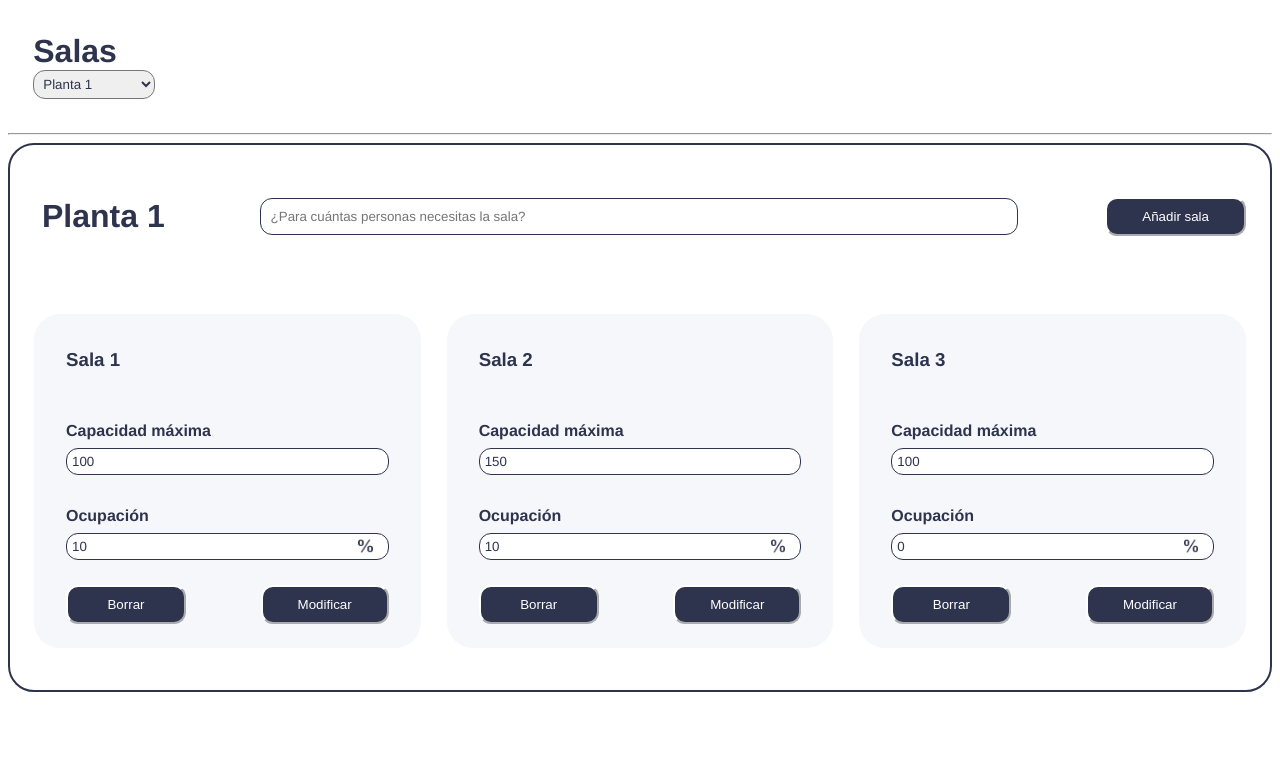
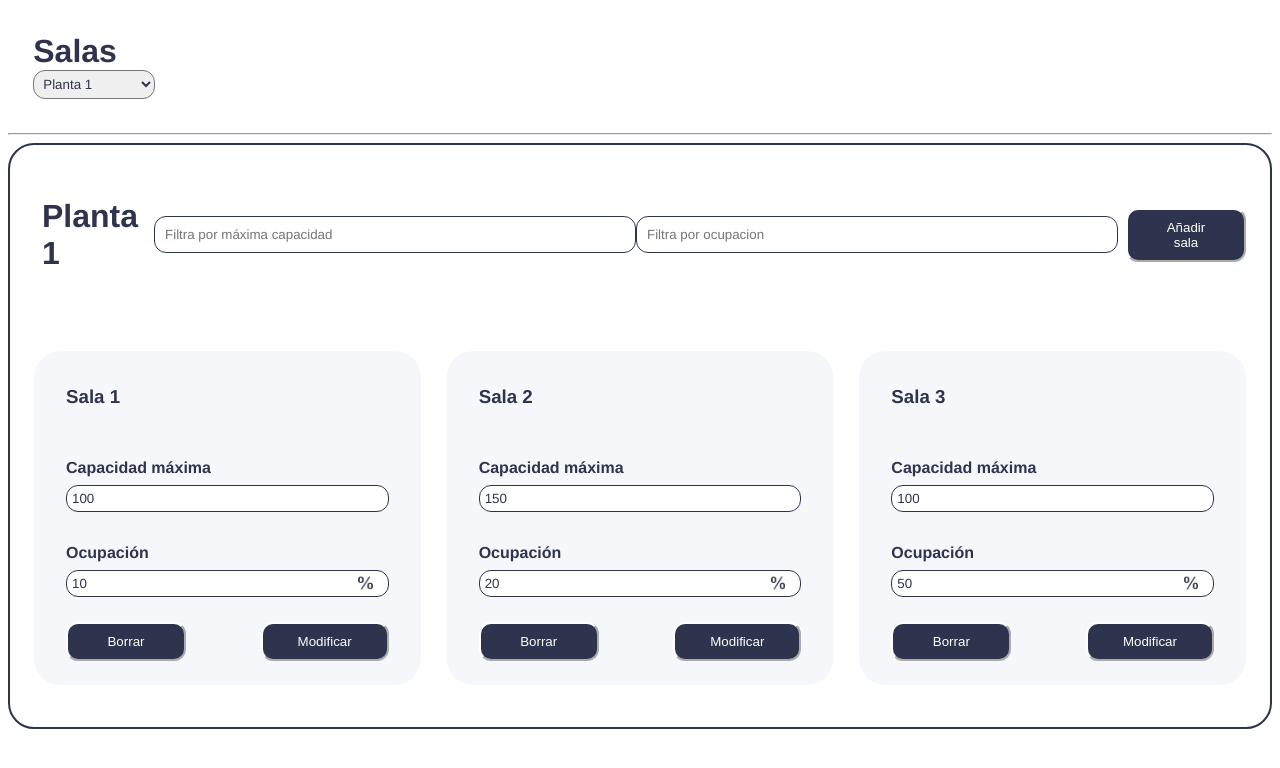
Before and after one commit to Silvia-loza/proyecto-salas, an Angular app: page / in a window 1280 px wide. Shown: the top 768 px of the page. Built offline with nearby package versions, Linux system fonts and the light colour scheme.

Commit message:
feat: add filters for ocupation and capacity

```diff
--- a/src/app/app.module.ts
+++ b/src/app/app.module.ts
@@ -10,6 +10,7 @@ import { ButtonComponent } from './elements/button/button.component';
 import { InputComponent } from './elements/input/input.component';
 import { FormsModule } from '@angular/forms';
 import { FilterPipe } from './pipes/filter.pipe';
+import { FilterOccupationPipe } from './pipes/filter-occupation.pipe';
 
 @NgModule({
   declarations: [
@@ -19,7 +20,8 @@ import { FilterPipe } from './pipes/filter.pipe';
     PlantaComponent,
     ButtonComponent,
     InputComponent,
-    FilterPipe
+    FilterPipe,
+    FilterOccupationPipe
   ],
   imports: [
     BrowserModule,
--- a/src/app/components/planta/planta.component.html
+++ b/src/app/components/planta/planta.component.html
@@ -1,12 +1,13 @@
  <div class="main-container">
    <div class="title-container">
       <h1>Planta {{idPlanta}}</h1>
-      <input  class="search-box" name="criteria" id="criteria" type="number" placeholder="¿Para cuántas personas necesitas la sala?" [(ngModel)]="criteria">
+      <input  class="search-box" name="criteria" id="criteria" type="number" placeholder="Filtra por máxima capacidad" [(ngModel)]="criteria">
+      <input  class="search-box" name="ocupacionFiltro" id="ocupacionFiltro" type="number" placeholder="Filtra por ocupacion" [(ngModel)]="ocupacionFiltro">
       <app-button (click)="addSala(planta.salas)" [label]="'Añadir sala'"></app-button>
 
    </div>
    <div class="card-container">
-        <div *ngFor="let sala of (planta.salas | filter: criteria) ">
+        <div *ngFor="let sala of (planta.salas | filter: criteria | filterOccupation: ocupacionFiltro) ">
           <app-sala (borraSalaEvSal)="deleteSala(sala.id)" [ocupacion]="sala.ocupacion" (nuevaOcupacion)="modificarSala($event)"  [max]="sala.max" [salaId]="sala.id"></app-sala>
          </div>
     </div>
--- a/src/app/components/planta/planta.component.ts
+++ b/src/app/components/planta/planta.component.ts
@@ -14,14 +14,15 @@ export class PlantaComponent implements OnInit {
   public selected !: number;
   public planta !: Planta
   public criteria !: any;
+  public ocupacionFiltro !: any;
 
 
   public plantaUno : Planta = {
     idPlanta: 1,
     salas :[
     {id: 1, max: 100, ocupacion: 10},
-    {id: 2, max: 150, ocupacion: 10},
-    {id: 3, max: 100, ocupacion: 0}
+    {id: 2, max: 150, ocupacion: 20},
+    {id: 3, max: 100, ocupacion: 50}
   ]
 }
 
@@ -52,7 +53,7 @@ ngOnInit(): void {
   }
  ngOnChanges(): void {
     this.onPlantaUpdates();
-    parseInt(this.criteria);
+    parseInt(this.criteria, this.ocupacionFiltro);
   }
 
   successNotification() {
--- /dev/null
+++ b/src/app/pipes/filter-occupation.pipe.ts
@@ -0,0 +1,27 @@
+import { Pipe, PipeTransform } from '@angular/core';
+
+@Pipe({
+  name: 'filterOccupation',
+  pure: false
+})
+export class FilterOccupationPipe implements PipeTransform {
+
+  transform(arraySalas: any, ocupacion: any): any {
+    //Filtro ocupación de salas
+   let result: number[] = [];
+   let ocupacionActual : number = parseInt(ocupacion);
+
+   for (const sala of arraySalas) {
+     if(!ocupacionActual) {
+
+       return arraySalas
+
+     } else if (sala.ocupacion >= ocupacionActual) {
+
+       result = [...result, sala]
+     }
+   }
+   return result;
+ }
+
+}
--- a/src/app/pipes/filter.pipe.ts
+++ b/src/app/pipes/filter.pipe.ts
@@ -7,15 +7,19 @@ import { Pipe, PipeTransform } from '@angular/core';
 })
 export class FilterPipe implements PipeTransform {
 
-  transform(arraySalas: any, max: any): any {
+  transform(arraySalas: any, capacidad: any): any {
+
+    //Filtro capacidad salas
     let result: number[] = [];
-    let maxNumber : number = parseInt(max);
+    let maxCapacidad : number = parseInt(capacidad);
+
     for (const sala of arraySalas) {
-      if(!maxNumber) {
-        console.log(`no value in search box ${max}`);
-        return arraySalas}
-      else if(sala.max >= maxNumber){
-        console.log(`Seraching for salas with  ${max} capacity or more`);
+      if(!maxCapacidad) {
+
+        return arraySalas
+
+      } else if(sala.max >= maxCapacidad) {
+
         result = [...result, sala]
       }
     }
```
Also changed, not shown: 1 other file (tests, documents, lock files or other folders).
